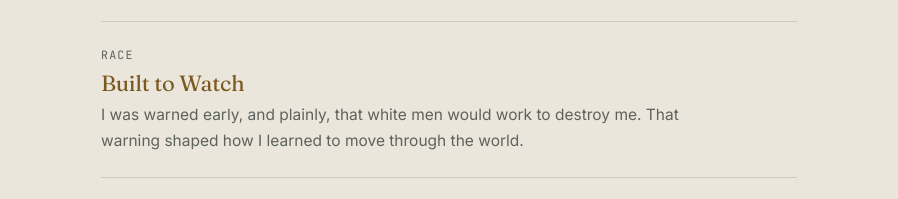
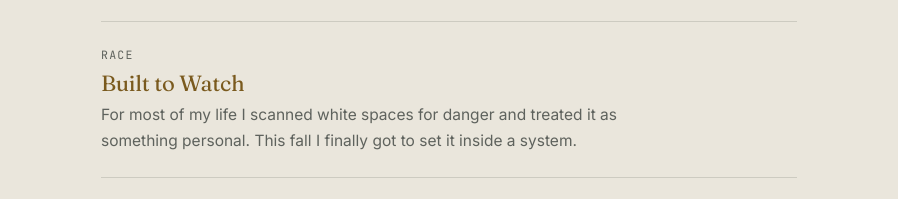
Before and after one commit to darishstill/Sites, a plain HTML site: page Main/writing/index.html in a window 1280 px wide. Shown: the part 964-1163 px from the top of the page, without its empty margins (191-1089 px from the left). Drawn offline with Linux system fonts and the light colour scheme.

Commit message:
Built to Watch: new preview text for Writing index and link shares
The post's opening line stays as written. The Writing index line,
meta description, and share-card description now use a line from
later in the post, so the opening doesn't travel without context.

Co-Authored-By: Claude Opus 5.5 <noreply@anthropic.com>
Claude-Session: https://claude.ai/code/session_01SC1vnyGfs5n6Vpcii2hXPG

```diff
--- a/Main/writing/index.html
+++ b/Main/writing/index.html
@@ -77,7 +77,7 @@
     <div class="essay-row">
       <p class="eyebrow">Race</p>
       <h2><a href="/writing/built-to-watch">Built to Watch</a></h2>
-      <p>I was warned early, and plainly, that white men would work to destroy me. That warning shaped how I learned to move through the world.</p>
+      <p>For most of my life I scanned white spaces for danger and treated it as something personal. This fall I finally got to set it inside a system.</p>
     </div>
     <div class="essay-row">
       <p class="eyebrow">Age</p>
```
Also changed, not shown: Main/writing/built-to-watch.html (+2 -2 lines).
